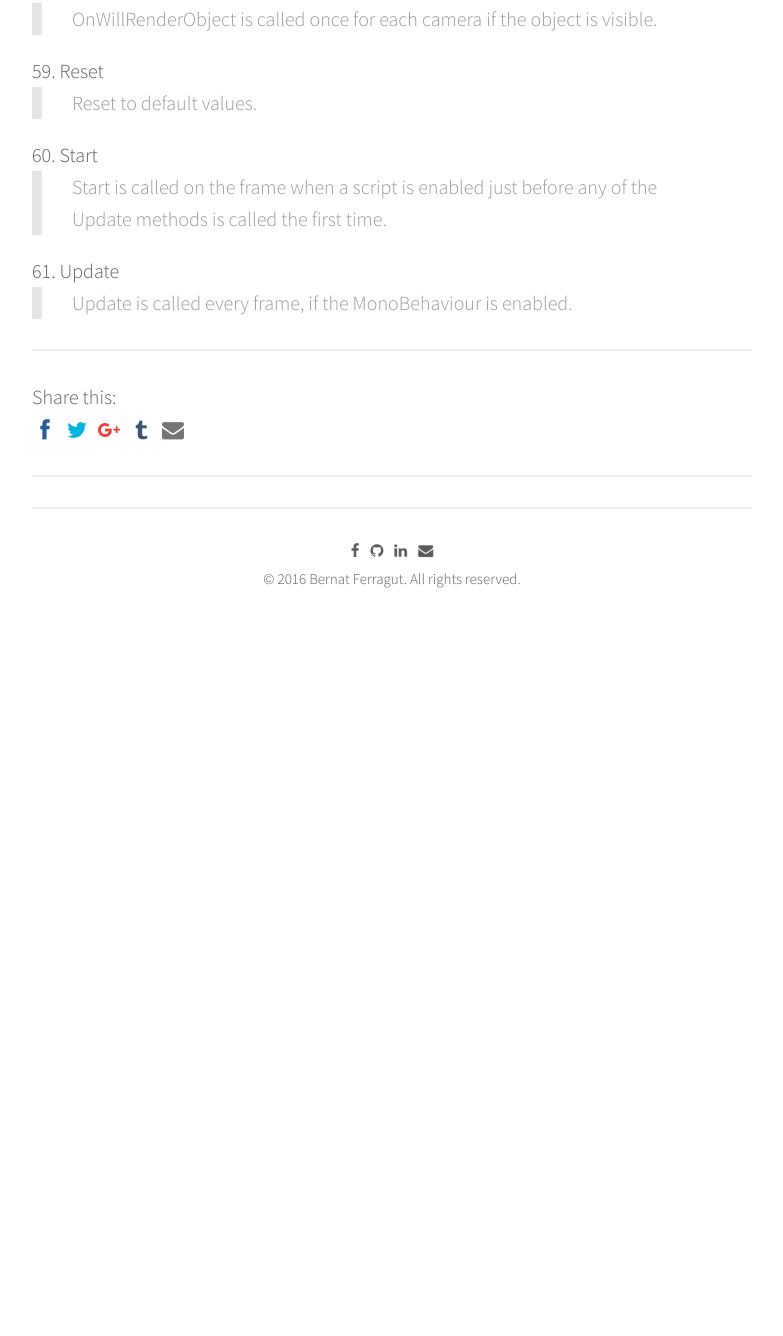
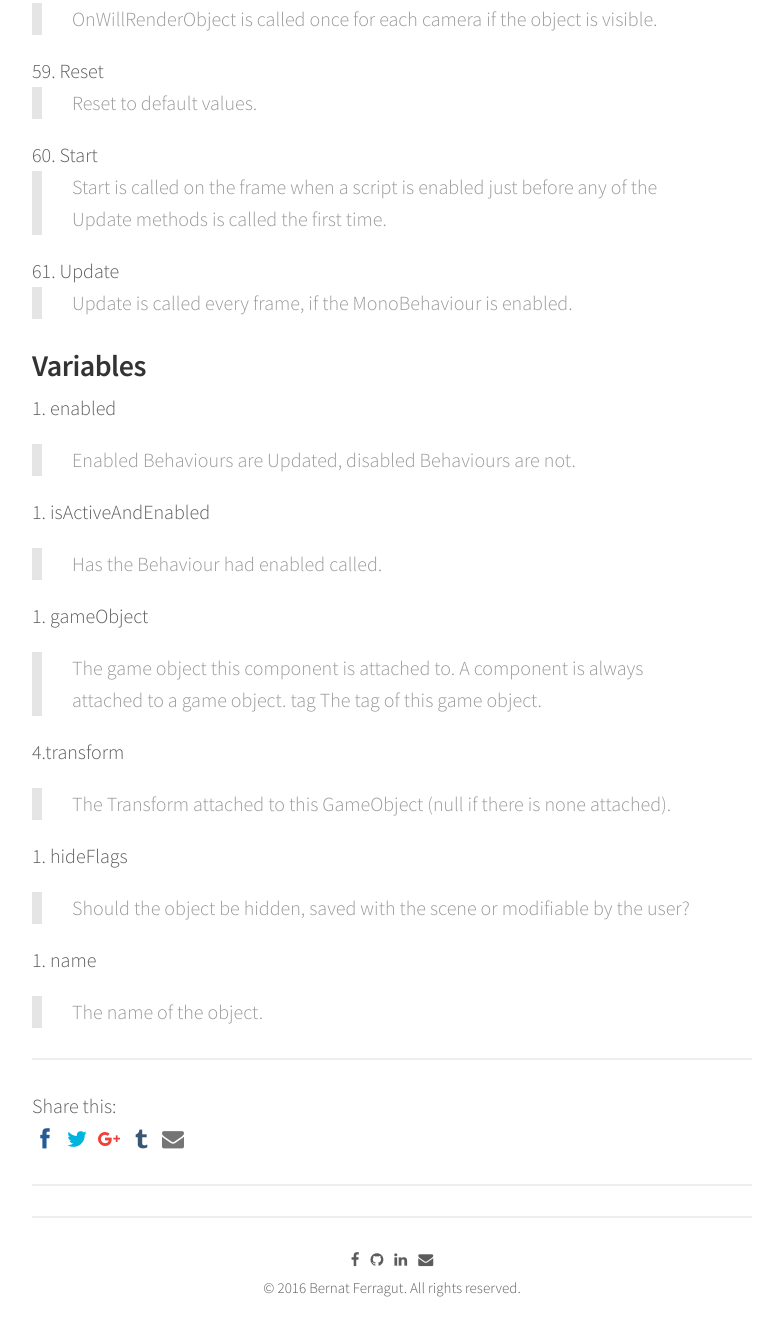
Before and after one commit to bernatferragut/FutureWeb-blog, a Jekyll site: the page built from _posts/08-12-16-VR - Unity Most Important Classes.md, in a window 1280 px wide and 1400 px high, scrolled down 8004 px. Shown: the top 1336 px of the window, without its empty margins (248-1031 px from the left). Built offline with Jekyll 4.4.1, drawn with Linux system fonts in a browser that asks for light colours; nearby versions of some CDN libraries; comment, search, counter and statistics services are not loaded; before the commit the page ends 8695 px from its top, so only the background shows below that.

Commit message:
Update 08-12-16-VR - Unity Most Important Classes.md
Monobehaviour variables

```diff
--- a/_posts/08-12-16-VR - Unity Most Important Classes.md
+++ b/_posts/08-12-16-VR - Unity Most Important Classes.md
@@ -212,3 +212,31 @@ This function is called when the behaviour becomes disabled () or inactive.
 > Start is called on the frame when a script is enabled just before any of the Update methods is called the first time.
 62. Update
 > Update is called every frame, if the MonoBehaviour is enabled.
+
+### Variables
+
+1. enabled
+
+> Enabled Behaviours are Updated, disabled Behaviours are not.
+
+2. isActiveAndEnabled
+
+> Has the Behaviour had enabled called.
+
+3. gameObject
+
+> The game object this component is attached to. A component is always attached to a game object.
+tag	The tag of this game object.
+
+4.transform
+
+> The Transform attached to this GameObject (null if there is none attached).
+
+5. hideFlags
+
+> Should the object be hidden, saved with the scene or modifiable by the user?
+
+
+6. name
+
+> The name of the object.
```
